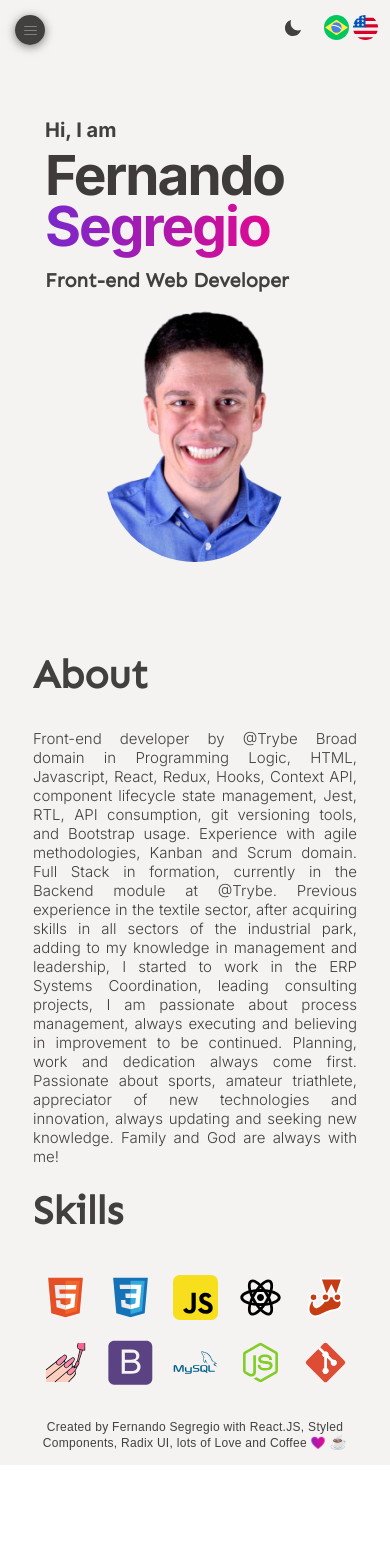
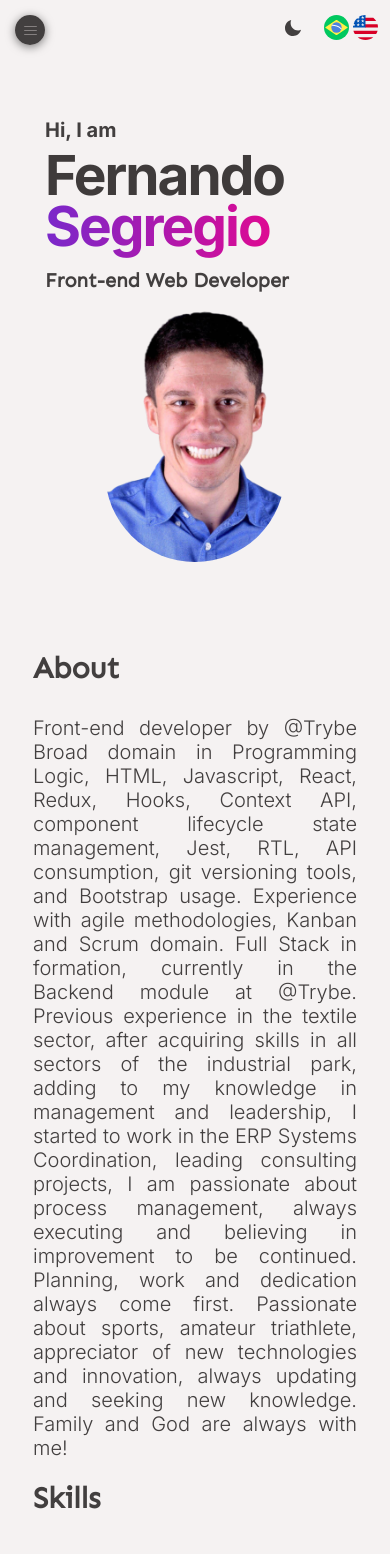
Before and after one commit to FernandoSegregio/dev, a React (Vite) app: page / in a window 390 px wide. Shown: the top 1554 px of the page. Before the commit the page ends 1465 px from the top, so only its background shows below. Built offline with nearby package versions, Linux system fonts and the light colour scheme.

Commit message:
style: acerta tamanho do titulo das sections na versao mobile.

```diff
--- a/src/components/section/style.js
+++ b/src/components/section/style.js
@@ -16,8 +16,11 @@ export const SectionAboutStyle = styled.section`
   }
 
   @media (max-width: 800px) {
-    font-size: 15px;
     padding: 10px 33px;
+
+    h3 {
+      font-size: 30px;
+    }
   }
 `;
 
@@ -45,8 +48,11 @@ export const SectionSkillsStyle = styled.section`
   }
 
   @media (max-width: 800px) {
-    font-size: 15px;
     padding: 10px 33px;
+
+    h3 {
+      font-size: 30px;
+    }
 
     img {
       width: 45px;
```
